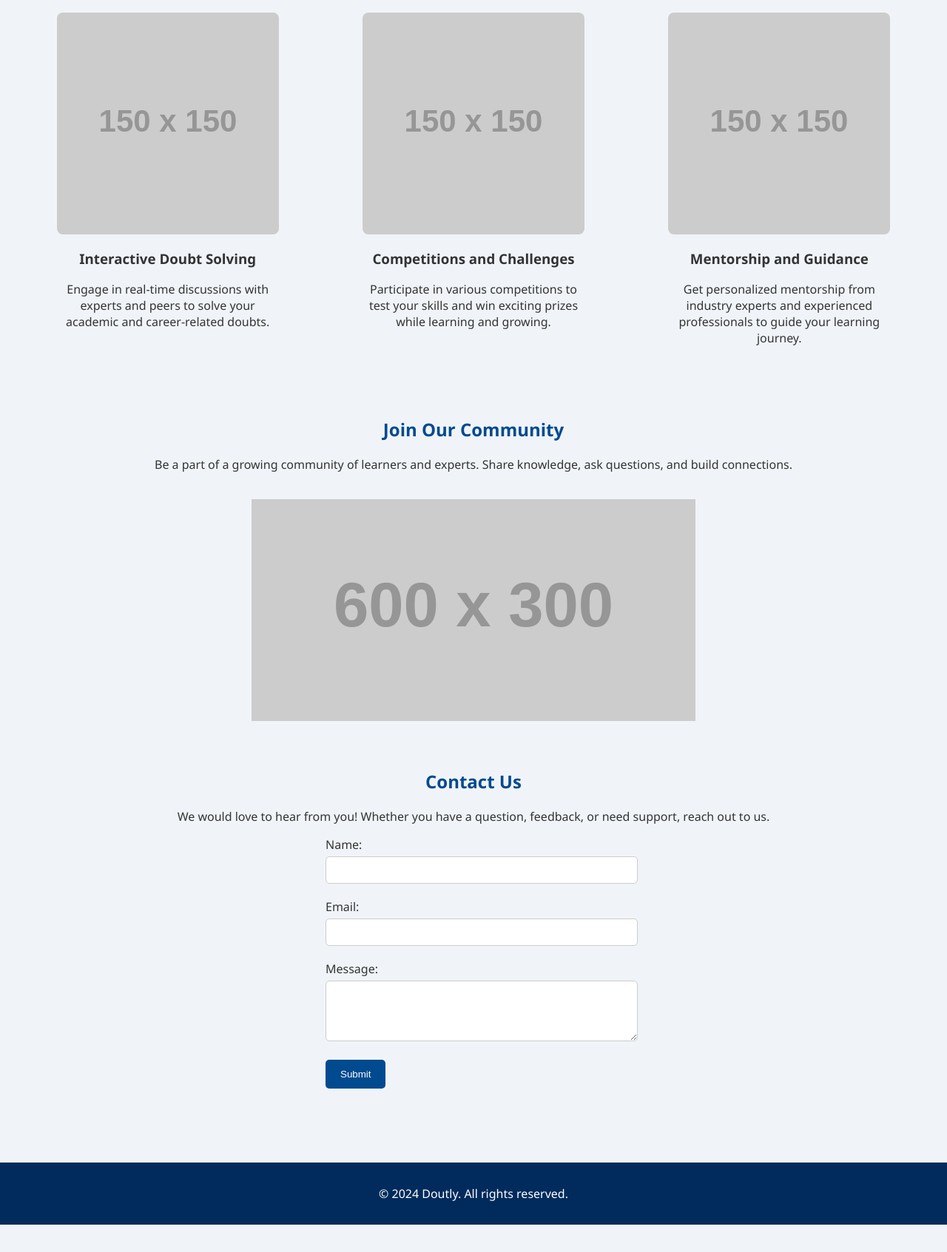
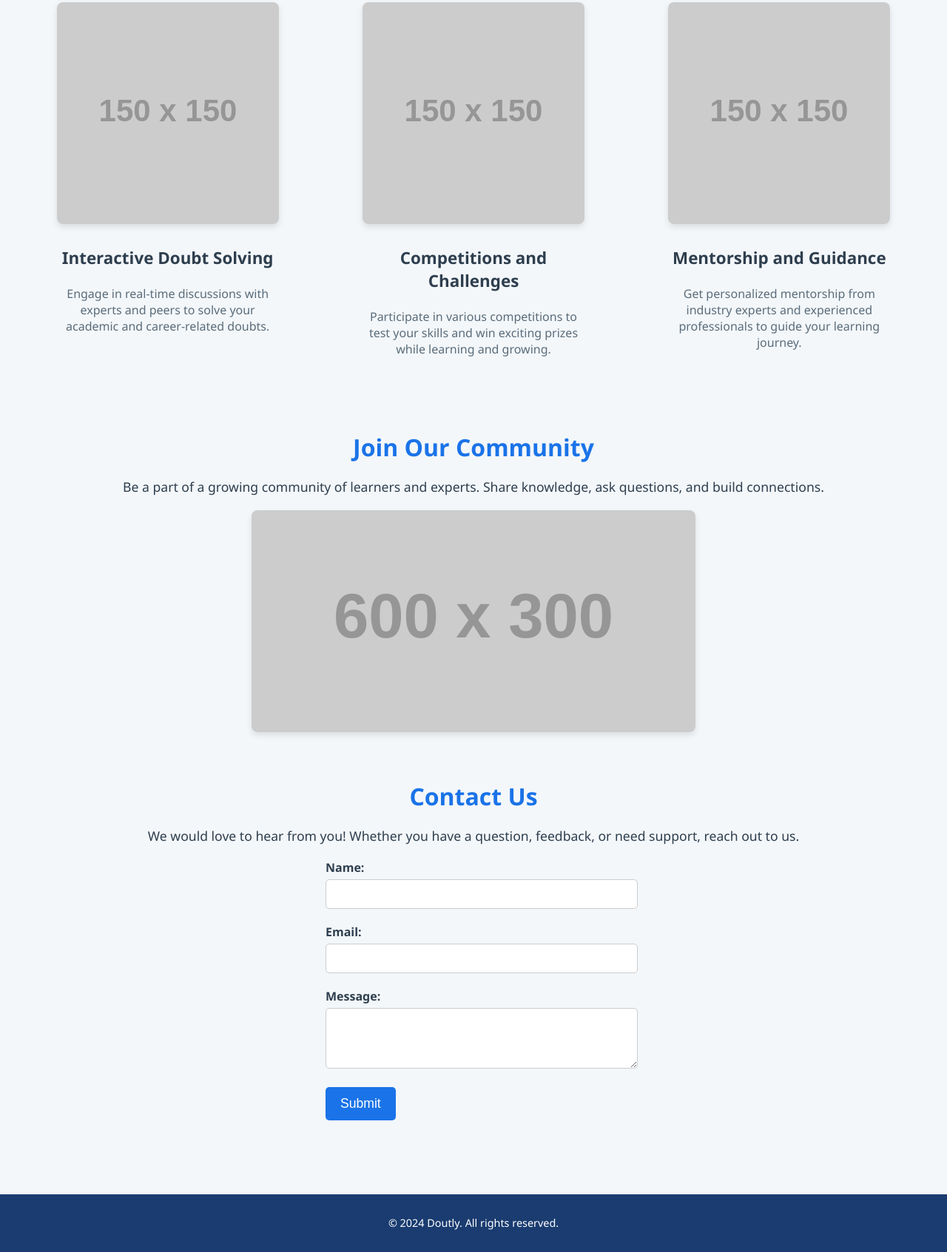
Before and after one commit to Manikantatg/Hello-World, a plain HTML site: page index.html in a window 1280 px wide. Shown: the part 762-2455 px from the top of the page at 74% size. Before the commit the page ends 2418 px from the top, so only its background shows below. Drawn offline with Linux system fonts and the light colour scheme; placeholder pictures from the web are drawn by us.

Commit message:
final code

```diff
--- a/index.html
+++ b/index.html
@@ -5,84 +5,85 @@
     <meta http-equiv="X-UA-Compatible" content="IE=edge">
     <meta name="viewport" content="width=device-width, initial-scale=1.0">
     <title>Doutly - Empowering Knowledge Sharing</title>
+    <!-- Link to CSS file -->
+    <link rel="stylesheet" href="stlye.css">
 </head>
-<body style="font-family: 'Segoe UI', Tahoma, Geneva, Verdana, sans-serif; margin: 0; padding: 0; background-color: #f0f4f8; color: #333;">
-
+<body>
     <!-- Header Section -->
-    <header style="background-color: #004a8f; color: white; padding: 20px 0; text-align: center;">
+    <header>
         <h1>Welcome to Doutly</h1>
         <nav>
-            <ul style="list-style-type: none; margin: 0; padding: 0; display: flex; justify-content: center;">
-                <li style="margin: 0 20px;"><a href="#home" style="color: white; text-decoration: none; font-weight: bold;">Home</a></li>
-                <li style="margin: 0 20px;"><a href="#features" style="color: white; text-decoration: none; font-weight: bold;">Features</a></li>
-                <li style="margin: 0 20px;"><a href="#community" style="color: white; text-decoration: none; font-weight: bold;">Community</a></li>
-                <li style="margin: 0 20px;"><a href="#contact" style="color: white; text-decoration: none; font-weight: bold;">Contact</a></li>
+            <ul>
+                <li><a href="#home">Home</a></li>
+                <li><a href="#features">Features</a></li>
+                <li><a href="#community">Community</a></li>
+                <li><a href="#contact">Contact</a></li>
             </ul>
         </nav>
     </header>
 
     <!-- Main Content -->
-    <main style="padding: 40px 20px;">
+    <main>
         <!-- Home Section -->
-        <section id="home" style="margin-bottom: 60px; text-align: center;">
-            <h2 style="color: #004a8f;">Empowering Students and Freelancers</h2>
+        <section id="home">
+            <h2>Empowering Students and Freelancers</h2>
             <p>At Doutly, we believe in empowering individuals through knowledge sharing. Whether you're a student seeking guidance or a freelancer looking to share your expertise, Doutly is your go-to platform.</p>
-            <img src="https://via.placeholder.com/600x300" alt="Doutly Home Image" style="width: 100%; max-width: 600px; margin-top: 20px;">
+            <img src="https://via.placeholder.com/600x300" alt="Doutly Home Image">
         </section>
 
         <!-- Features Section -->
-        <section id="features" style="margin-bottom: 60px;">
-            <h2 style="color: #004a8f;">Key Features</h2>
-            <div style="display: flex; justify-content: space-around; flex-wrap: wrap;">
-                <div style="max-width: 300px; margin: 20px; text-align: center;">
-                    <img src="https://via.placeholder.com/150" alt="Feature 1" style="width: 100%; height: auto; border-radius: 8px;">
-                    <h3 style="margin-top: 15px;">Interactive Doubt Solving</h3>
+        <section id="features">
+            <h2>Key Features</h2>
+            <div class="features-container">
+                <div class="feature-item">
+                    <img src="https://via.placeholder.com/150" alt="Feature 1">
+                    <h3>Interactive Doubt Solving</h3>
                     <p>Engage in real-time discussions with experts and peers to solve your academic and career-related doubts.</p>
                 </div>
-                <div style="max-width: 300px; margin: 20px; text-align: center;">
-                    <img src="https://via.placeholder.com/150" alt="Feature 2" style="width: 100%; height: auto; border-radius: 8px;">
-                    <h3 style="margin-top: 15px;">Competitions and Challenges</h3>
+                <div class="feature-item">
+                    <img src="https://via.placeholder.com/150" alt="Feature 2">
+                    <h3>Competitions and Challenges</h3>
                     <p>Participate in various competitions to test your skills and win exciting prizes while learning and growing.</p>
                 </div>
-                <div style="max-width: 300px; margin: 20px; text-align: center;">
-                    <img src="https://via.placeholder.com/150" alt="Feature 3" style="width: 100%; height: auto; border-radius: 8px;">
-                    <h3 style="margin-top: 15px;">Mentorship and Guidance</h3>
+                <div class="feature-item">
+                    <img src="https://via.placeholder.com/150" alt="Feature 3">
+                    <h3>Mentorship and Guidance</h3>
                     <p>Get personalized mentorship from industry experts and experienced professionals to guide your learning journey.</p>
                 </div>
             </div>
         </section>
 
         <!-- Community Section -->
-        <section id="community" style="margin-bottom: 60px; text-align: center;">
-            <h2 style="color: #004a8f;">Join Our Community</h2>
+        <section id="community">
+            <h2>Join Our Community</h2>
             <p>Be a part of a growing community of learners and experts. Share knowledge, ask questions, and build connections.</p>
-            <img src="https://via.placeholder.com/600x300" alt="Community Image" style="width: 100%; max-width: 600px; margin-top: 20px;">
+            <img src="https://via.placeholder.com/600x300" alt="Community Image">
         </section>
 
         <!-- Contact Section -->
-        <section id="contact" style="margin-bottom: 60px;">
-            <h2 style="color: #004a8f; text-align: center;">Contact Us</h2>
-            <p style="text-align: center;">We would love to hear from you! Whether you have a question, feedback, or need support, reach out to us.</p>
-            <form id="contactForm" style="max-width: 400px; margin: 0 auto;">
-                <div style="margin-bottom: 20px;">
-                    <label for="name" style="display: block; margin-bottom: 5px;">Name:</label>
-                    <input type="text" id="name" name="name" required style="padding: 10px; width: 100%; border: 1px solid #ccc; border-radius: 5px;">
+        <section id="contact">
+            <h2>Contact Us</h2>
+            <p>We would love to hear from you! Whether you have a question, feedback, or need support, reach out to us.</p>
+            <form id="contactForm">
+                <div>
+                    <label for="name">Name:</label>
+                    <input type="text" id="name" name="name" required>
                 </div>
-                <div style="margin-bottom: 20px;">
-                    <label for="email" style="display: block; margin-bottom: 5px;">Email:</label>
-                    <input type="email" id="email" name="email" required style="padding: 10px; width: 100%; border: 1px solid #ccc; border-radius: 5px;">
+                <div>
+                    <label for="email">Email:</label>
+                    <input type="email" id="email" name="email" required>
                 </div>
-                <div style="margin-bottom: 20px;">
-                    <label for="message" style="display: block; margin-bottom: 5px;">Message:</label>
-                    <textarea id="message" name="message" rows="4" required style="padding: 10px; width: 100%; border: 1px solid #ccc; border-radius: 5px;"></textarea>
+                <div>
+                    <label for="message">Message:</label>
+                    <textarea id="message" name="message" rows="4" required></textarea>
                 </div>
-                <button type="submit" style="padding: 12px 20px; background-color: #004a8f; color: white; border: none; border-radius: 5px; cursor: pointer;">Submit</button>
+                <button type="submit">Submit</button>
             </form>
         </section>
     </main>
 
     <!-- Footer Section -->
-    <footer style="background-color: #002b5c; color: white; text-align: center; padding: 15px 0; position: relative; width: 100%;">
+    <footer>
         <p>&copy; 2024 Doutly. All rights reserved.</p>
     </footer>
 
--- /dev/null
+++ b/stlye.css
@@ -0,0 +1,155 @@
+/* General Styles */
+body {
+    font-family: 'Segoe UI', Tahoma, Geneva, Verdana, sans-serif;
+    margin: 0;
+    padding: 0;
+    background-color: #f3f7fa;
+    color: #2e3e4e;
+}
+
+/* Header Section */
+header {
+    background-color: #1a73e8;
+    color: white;
+    padding: 20px 0;
+    text-align: center;
+}
+
+header h1 {
+    margin: 0;
+    font-size: 2.5em;
+}
+
+nav ul {
+    list-style-type: none;
+    margin: 0;
+    padding: 0;
+    display: flex;
+    justify-content: center;
+}
+
+nav ul li {
+    margin: 0 15px;
+}
+
+nav ul li a {
+    color: white;
+    text-decoration: none;
+    font-weight: bold;
+    font-size: 1.1em;
+}
+
+nav ul li a:hover {
+    color: #ffb74d;
+}
+
+/* Main Content */
+main {
+    padding: 40px 20px;
+}
+
+section {
+    margin-bottom: 60px;
+    text-align: center;
+}
+
+section h2 {
+    color: #1a73e8;
+    font-size: 2em;
+    margin-bottom: 20px;
+}
+
+section p {
+    font-size: 1.1em;
+    margin-bottom: 20px;
+}
+
+section img {
+    width: 100%;
+    max-width: 600px;
+    border-radius: 8px;
+    box-shadow: 0 4px 8px rgba(0, 0, 0, 0.1);
+}
+
+/* Features Section */
+.features-container {
+    display: flex;
+    justify-content: space-around;
+    flex-wrap: wrap;
+}
+
+.feature-item {
+    max-width: 300px;
+    margin: 20px;
+    text-align: center;
+}
+
+.feature-item img {
+    width: 100%;
+    height: auto;
+    border-radius: 8px;
+    margin-bottom: 15px;
+}
+
+.feature-item h3 {
+    margin-top: 10px;
+    font-size: 1.4em;
+    color: #2e3e4e;
+}
+
+.feature-item p {
+    font-size: 1em;
+    color: #5a6c7a;
+}
+
+/* Contact Form */
+#contactForm {
+    max-width: 400px;
+    margin: 0 auto;
+    text-align: left;
+}
+
+#contactForm div {
+    margin-bottom: 20px;
+}
+
+#contactForm label {
+    display: block;
+    margin-bottom: 5px;
+    font-weight: bold;
+}
+
+#contactForm input, #contactForm textarea {
+    padding: 10px;
+    width: 100%;
+    border: 1px solid #ccc;
+    border-radius: 5px;
+    font-size: 1em;
+}
+
+#contactForm button {
+    padding: 12px 20px;
+    background-color: #1a73e8;
+    color: white;
+    border: none;
+    border-radius: 5px;
+    cursor: pointer;
+    font-size: 1.1em;
+    transition: background-color 0.3s ease;
+}
+
+#contactForm button:hover {
+    background-color: #1558b6;
+}
+
+/* Footer Section */
+footer {
+    background-color: #1a3c70;
+    color: white;
+    text-align: center;
+    padding: 15px 0;
+    position: relative;
+    width: 100%;
+    bottom: 0;
+    font-size: 0.9em;
+}
```
